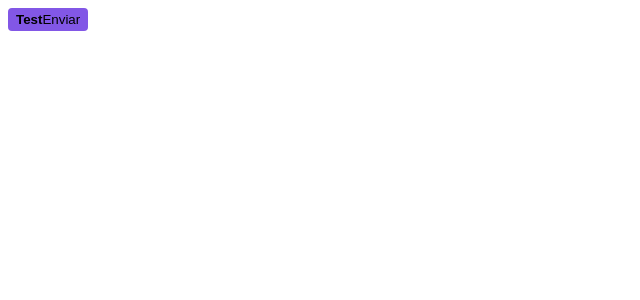
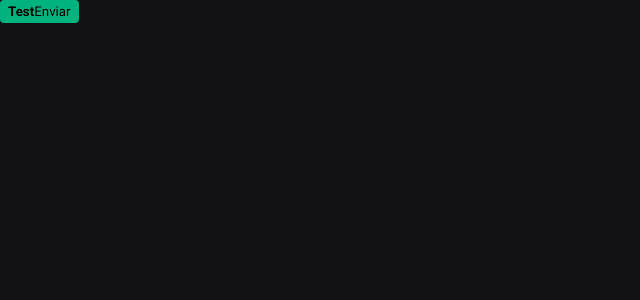
Before and after one commit to arthur-carminatti/Ignite-Shop, a Next.js app: page / in a window 1280 px wide. Shown: the top 300 px of the page, without its empty margins (0-640 px from the left). Built offline with nearby package versions, Linux system fonts and the light colour scheme.

Commit message:
Create global style

```diff
--- a/src/pages/_app.tsx
+++ b/src/pages/_app.tsx
@@ -1,4 +1,7 @@
+import { globalStyles } from '@/styles/global'
 import type { AppProps } from 'next/app'
+
+globalStyles()
 
 export default function App({ Component, pageProps }: AppProps) {
   return <Component {...pageProps} />
--- a/src/pages/index.tsx
+++ b/src/pages/index.tsx
@@ -1,7 +1,7 @@
 import { styled } from '../styles'
 
 const Button = styled('button', {
-  backgroundColor: '$rocketseat',
+  backgroundColor: '$green300',
   borderRadius: 4,
   border: 0,
   padding: '4px 8px',
--- /dev/null
+++ b/src/styles/global.ts
@@ -0,0 +1,19 @@
+import { globalCss } from ".";
+
+export const globalStyles = globalCss({
+    '*': {
+        margin: 0,
+        padding: 0,
+    },
+
+    body: {
+        backgroundColor: '$gray900',
+        color: '$gray100',
+        '-webkit-font-smoothing': 'antialiased',
+    },
+
+    'body, input, textarea, button': {
+        fontFamily: 'Roboto',
+        fontWeight: 400,
+    },
+})
--- a/src/styles/index.ts
+++ b/src/styles/index.ts
@@ -12,7 +12,15 @@
 } = createStitches({
     theme: {
         colors: {
-            rocketseat: '#8257e6'
+            white: '#fff',
+
+            gray900: '#121214',
+            gray800: '#202024',
+            gray300: '#c4c4cc',
+            gray100: '#e1e1e6',
+
+            green500: '#00875f',
+            green300: '#00b37e'
         }
     }
 })
```
